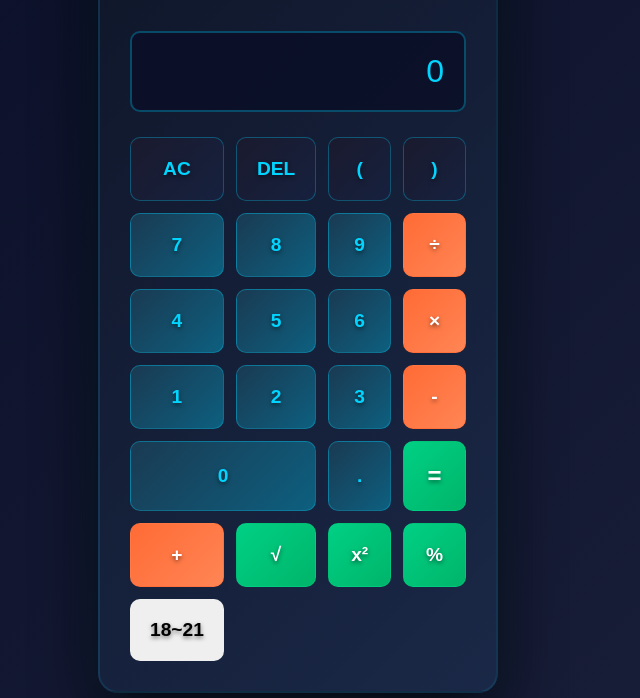
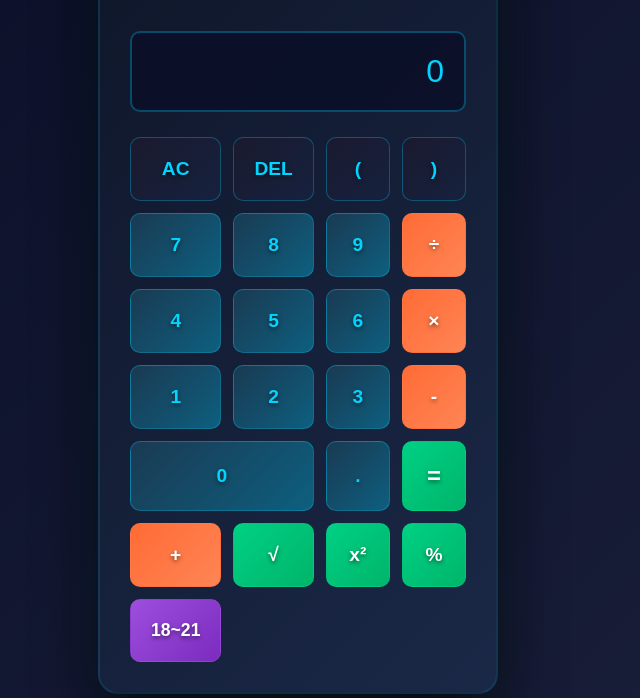
Before and after one commit to merrodado-lgtm/AMIR, a plain HTML site: page index.html in a window 1280 px wide. Shown: the part 102-800 px from the top of the page, without its empty margins (342-982 px from the left). Drawn offline with Linux system fonts and the light colour scheme.

Commit message:
Update style.css

```diff
--- a/style.css
+++ b/style.css
@@ -162,7 +162,18 @@ h1 {
 .btn-zero {
     grid-column: span 2;
 }
+.btn-custom {
+    background: linear-gradient(135deg, #9d4edd 0%, #7b2cbf 100%);
+    color: white;
+    border: 1px solid rgba(157, 78, 221, 0.3);
+    font-weight: 700;
+    font-size: 1.1em;
+}
 
+.btn-custom:hover {
+    background: linear-gradient(135deg, #c77dff 0%, #9d4edd 100%);
+    box-shadow: 0 0 20px rgba(157, 78, 221, 0.6);
+}
 @media (max-width: 480px) {
     .calculator {
         padding: 20px;
```
